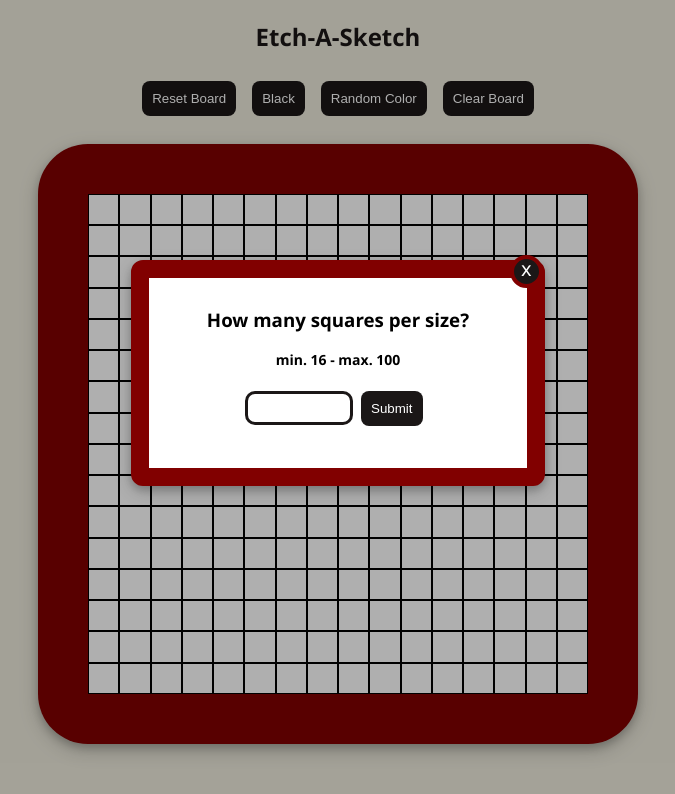
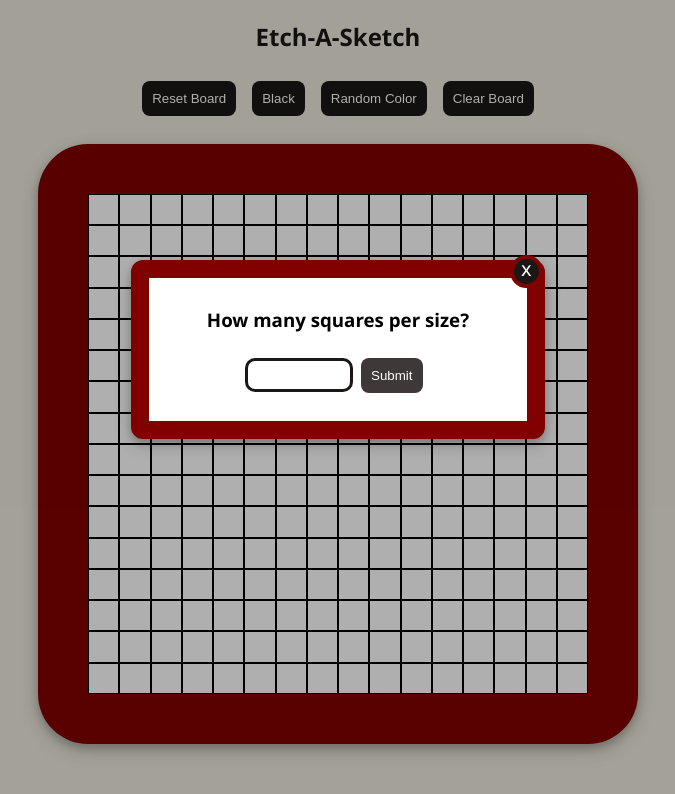
Before and after one commit to Vinyla/etch-a-sketch, a React (Create React App) app: page / in a window 1280 px wide. Both pictures are taken after a click on the button "Reset Board". Shown: the top 794 px of the page, without its empty margins (302-977 px from the left). Built offline with nearby package versions, Linux system fonts and the light colour scheme.

Commit message:
final version

```diff
--- a/src/assets/styles/board.css
+++ b/src/assets/styles/board.css
@@ -24,7 +24,7 @@ button {
 }
 
 button:hover {
- background-color: #3e3838;
+ background-color: #810000;
 }
 
 button:active {
--- a/src/assets/styles/popup.css
+++ b/src/assets/styles/popup.css
@@ -67,3 +67,13 @@ input::-webkit-inner-spin-button {
 input[type='number'] {
   -moz-appearance: textfield;
 }
+
+.popupMessage {
+  margin:0;
+  font-size: 10px;
+  color: #810000;
+}
+
+button:disabled {
+ background-color: #3e3838;
+}
--- a/src/components/Popup.js
+++ b/src/components/Popup.js
@@ -4,19 +4,28 @@ const Popup = ({
   setIsOpenPopup,
   submitGridSize,
   handleChange,
-  errorMessage
+  errorMessage,
+  setErrorMessage,
+  inputValue
 }) => {
   return (
     <div className='popup-box'>
       <div className='box'>
-        <span className='close-icon' onClick={() => setIsOpenPopup(false)}>
+        <span
+          className='close-icon'
+          onClick={() => {
+            setIsOpenPopup(false);
+            setErrorMessage(false);
+          }}
+        >
           x
         </span>
         <h3>How many squares per size?</h3>
-        <p>min. 16 - max. 100</p>
         <input type='number' required onChange={handleChange} />
-        <button onClick={submitGridSize}>Submit</button>
-        <p>{errorMessage}</p>
+        <button disabled={!inputValue} onClick={submitGridSize}>
+          Submit
+        </button>
+        {errorMessage && <p className='popupMessage'>min. 16 - max 100</p>}
       </div>
     </div>
   );
--- a/src/components/SketchApp.js
+++ b/src/components/SketchApp.js
@@ -10,7 +10,7 @@ const SketchApp = () => {
   const [isRandom, setIsRandom] = useState(false);
   const [isCleared, setIsCleared] = useState(false);
   const [openPopup, setIsOpenPopup] = useState(false);
-  const [inputValue, setInputValue] = useState();
+  const [inputValue, setInputValue] = useState('');
   const [errorMessage, setErrorMessage] = useState(false);
 
   const gridBoard = (grid) => {
@@ -29,11 +29,17 @@ const SketchApp = () => {
   };
 
   const submitGridSize = (e) => {
-    setIsCleared(true);
-    setIsOpenPopup(false);
-    if (inputValue < 16 || inputValue > 100) {
+    setInputValue('');
+    if (inputValue < min || inputValue > max) {
+      setIsOpenPopup(true);
       setErrorMessage(true);
-    } else setGrid(inputValue);
+      setIsCleared(false);
+    } else if (inputValue) {
+      setGrid(inputValue);
+      setErrorMessage(false);
+      setIsCleared(true);
+      setIsOpenPopup(false);
+    }
   };
 
   const handleChange = (e) => {
@@ -62,6 +68,8 @@ const SketchApp = () => {
           submitGridSize={submitGridSize}
           handleChange={handleChange}
           errorMessage={errorMessage}
+          setErrorMessage={setErrorMessage}
+          inputValue={inputValue}
         />
       )}
       <div className='board'>
```
